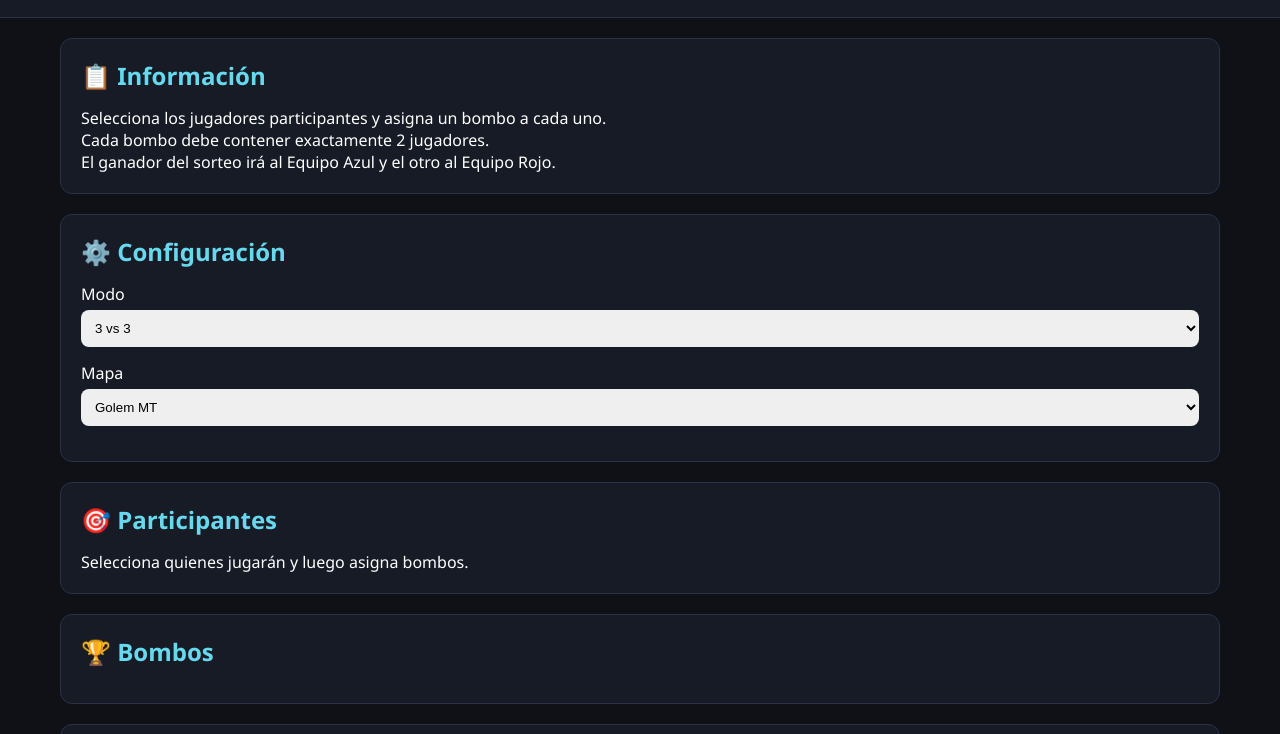
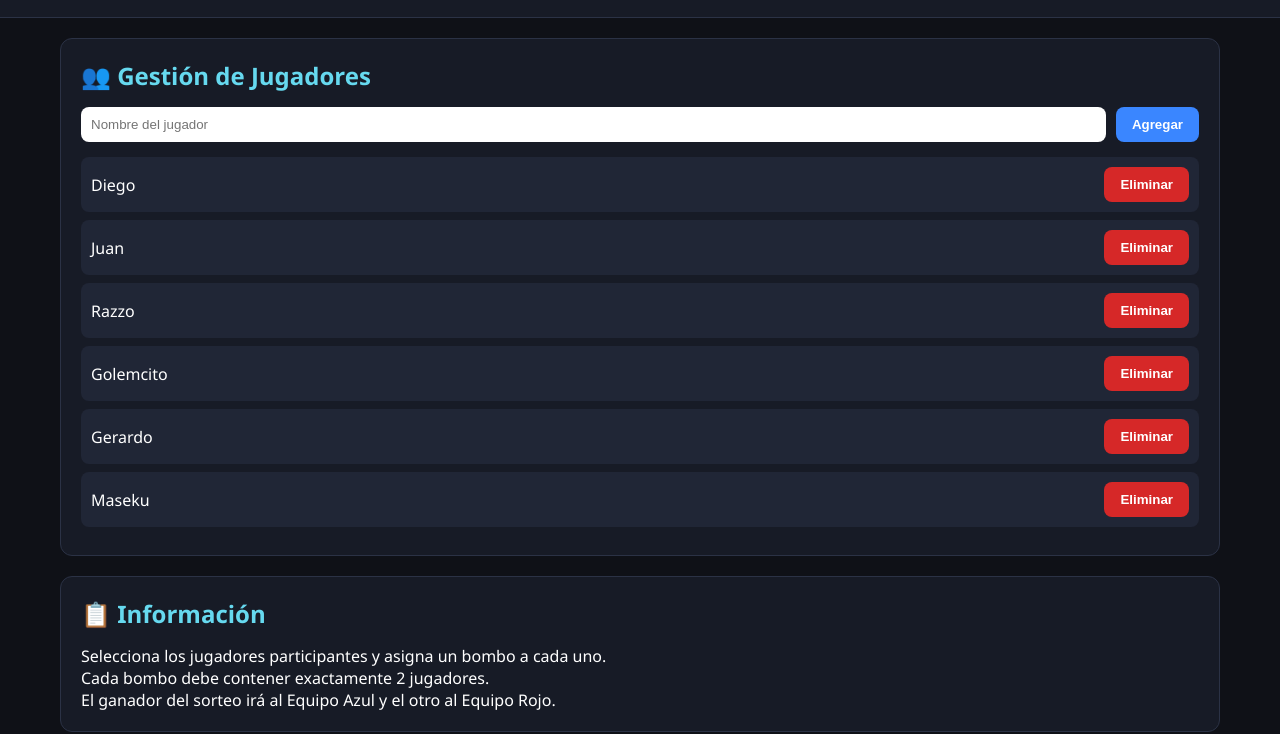
Before and after one commit to Diegoprob/rakion-mt, a plain HTML site: page index.html in a window 1280 px wide. Shown: the part 66-800 px from the top of the page. Drawn offline with Linux system fonts and the light colour scheme.

Commit message:
Update index.html

```diff
--- a/index.html
+++ b/index.html
@@ -16,6 +16,23 @@
 <div class="container">
 
     <!-- JUGADORES -->
+  <section class="card">
+        <h2>👥 Gestión de Jugadores</h2>
+
+        <div class="agregar-jugador">
+            <input
+                type="text"
+                id="nuevoJugador"
+                placeholder="Nombre del jugador"
+            >
+            <button id="btnAgregar">
+                Agregar
+            </button>
+        </div>
+
+        <div id="listaJugadores"></div>
+    </section>
+    <!-- CONFIG -->
     <section class="card">
     <h2>📋 Información</h2>
 
@@ -31,27 +48,6 @@
         El ganador del sorteo irá al Equipo Azul y el otro al Equipo Rojo.
     </p>
 </section>
-    <!-- CONFIG -->
-    <section class="card">
-        <h2>⚙️ Configuración</h2>
-
-        <label>Modo</label>
-
-        <select id="modo">
-            <option value="3">3 vs 3</option>
-            <option value="4">4 vs 4</option>
-            <option value="5">5 vs 5</option>
-        </select>
-
-        <label>Mapa</label>
-
-        <select id="mapa">
-            <option>Golem MT</option>
-            <option>Metamine</option>
-            <option>Niflheim</option>
-        </select>
-    </section>
-
     <!-- PARTICIPANTES -->
     <section class="card">
         <h2>🎯 Participantes</h2>
```
